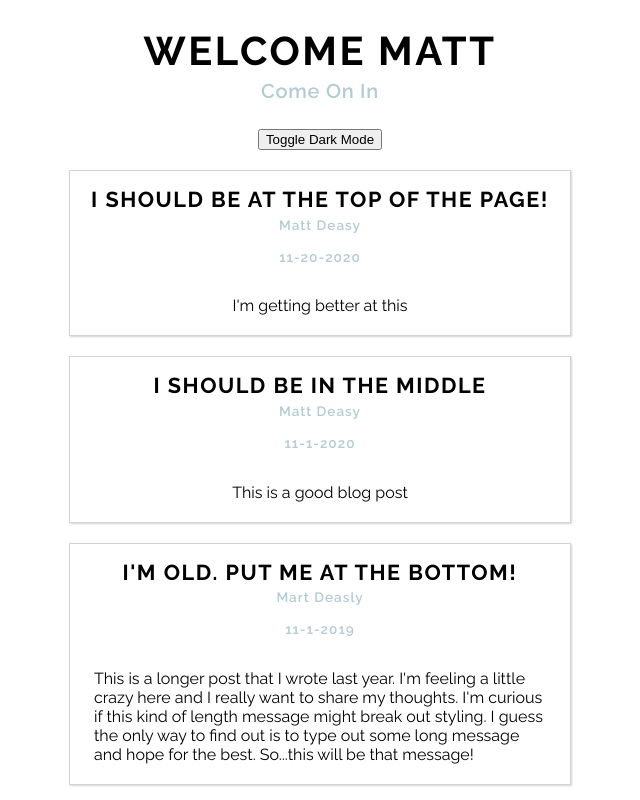
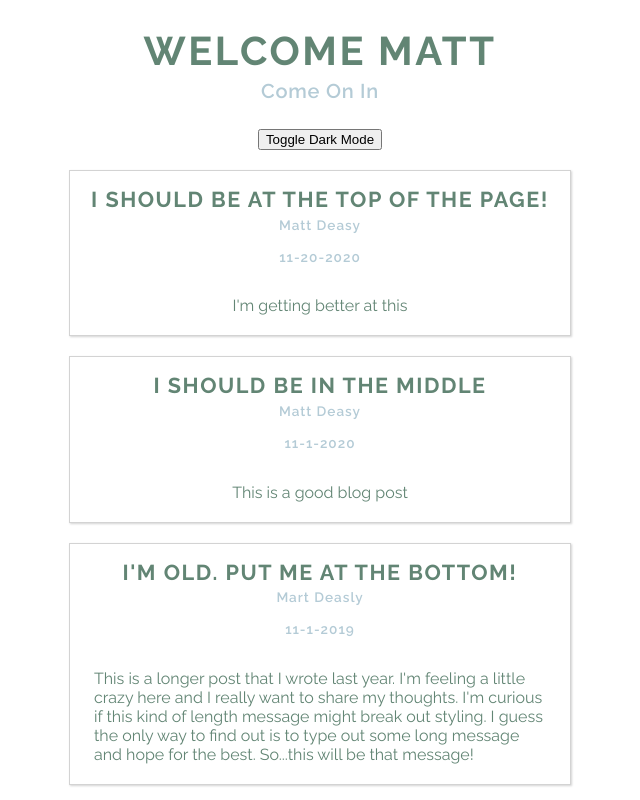
Before and after one commit to matt-j-deasy/collab-city, a React (Create React App) app: page / in a window 1280 px wide. Shown: the whole page, without its empty margins (320-960 px from the left). Built offline with nearby package versions, Linux system fonts and the light colour scheme.

Commit message:
Updated text color
Changed primary color of body text to be readable on dark mode and light mode

```diff
--- a/src/components/App/styles.css
+++ b/src/components/App/styles.css
@@ -4,6 +4,7 @@
     align-items: center;
     font-family: 'Raleway', sans-serif;
     height: 100vh;
+    color: #628574;
 }
 
 
```
